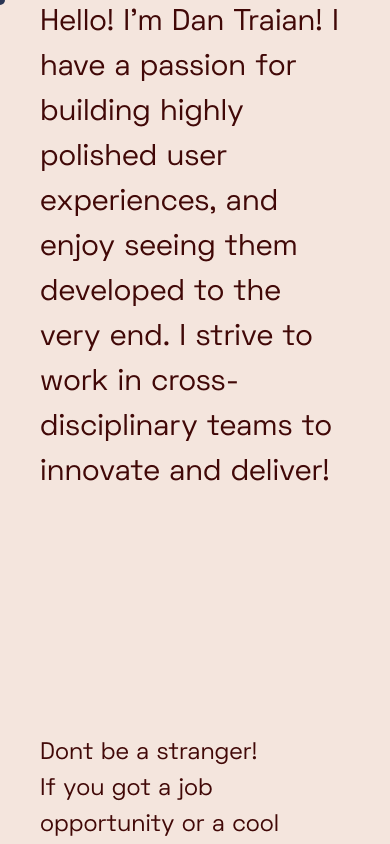
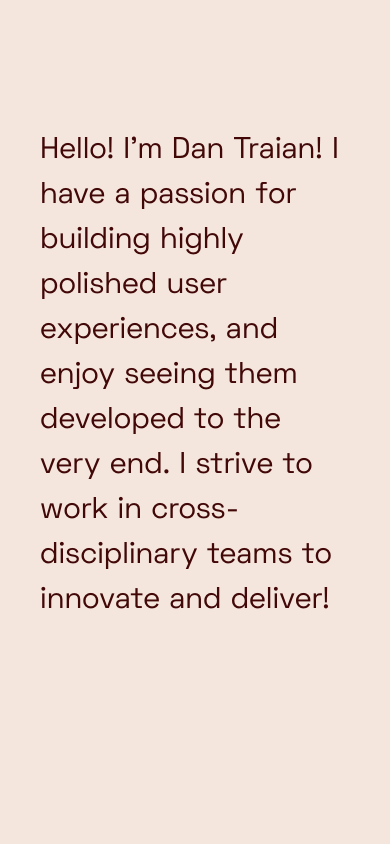
Before and after one commit to Dan-Traian/the-dan, a Vue app: page / in a window 390 px wide. Shown: the top 844 px of the page. Built offline with nearby package versions, Linux system fonts and the light colour scheme.

Commit message:
small padding fix

```diff
--- a/src/App.vue
+++ b/src/App.vue
@@ -1,6 +1,6 @@
 <template>
   <div id="app" class="m-0 p-0 overflow-x-hidden flex">
-    <div id="pointer"></div>
+    <div id="pointer" class="hidden lg:block"></div>
 
     <scene></scene>
 
--- a/src/components/Hero.vue
+++ b/src/components/Hero.vue
@@ -1,6 +1,6 @@
 <template>
   <section id="hero" class="w-full flex lg:pt-32 mac:pt-64 ">
-    <div class="text lg:pt-32 mac:pt-64" id="introText">
+    <div class="text pt-32 mac:pt-64" id="introText">
       <p class="text-intro light">
         Hello! I'm Dan Traian! <br class="hidden lg:block" />I have a passion for building highly polished user
         experiences, and enjoy seeing them developed to the very end. I strive to work in cross-disciplinary teams to
```
